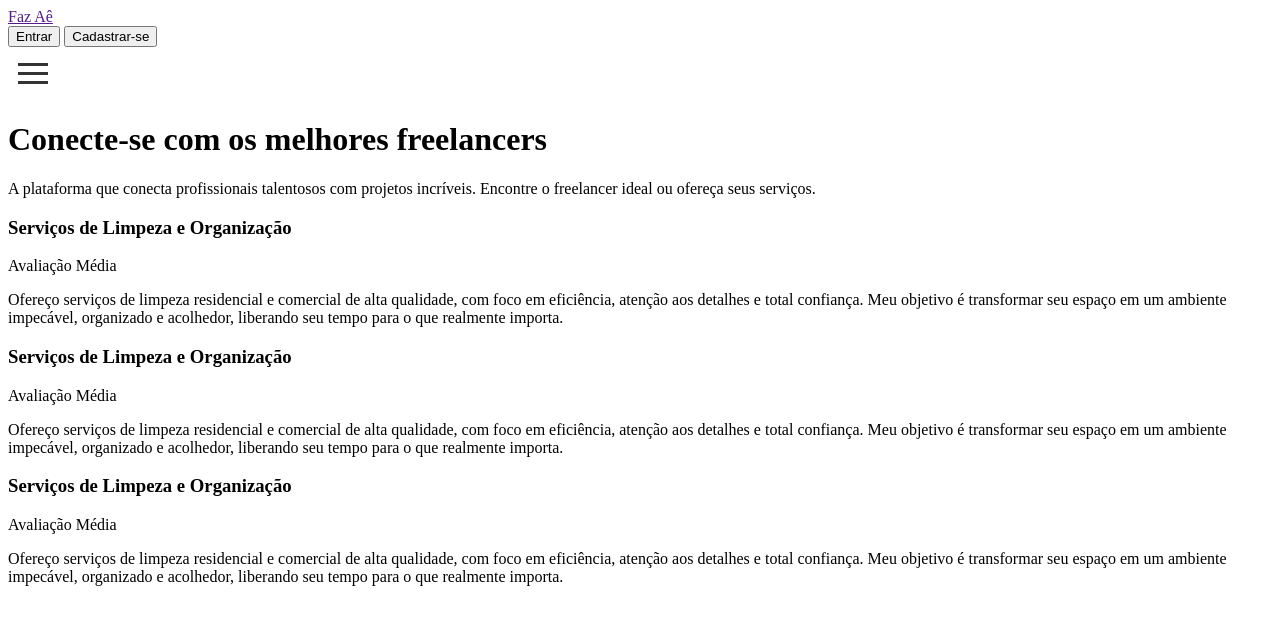
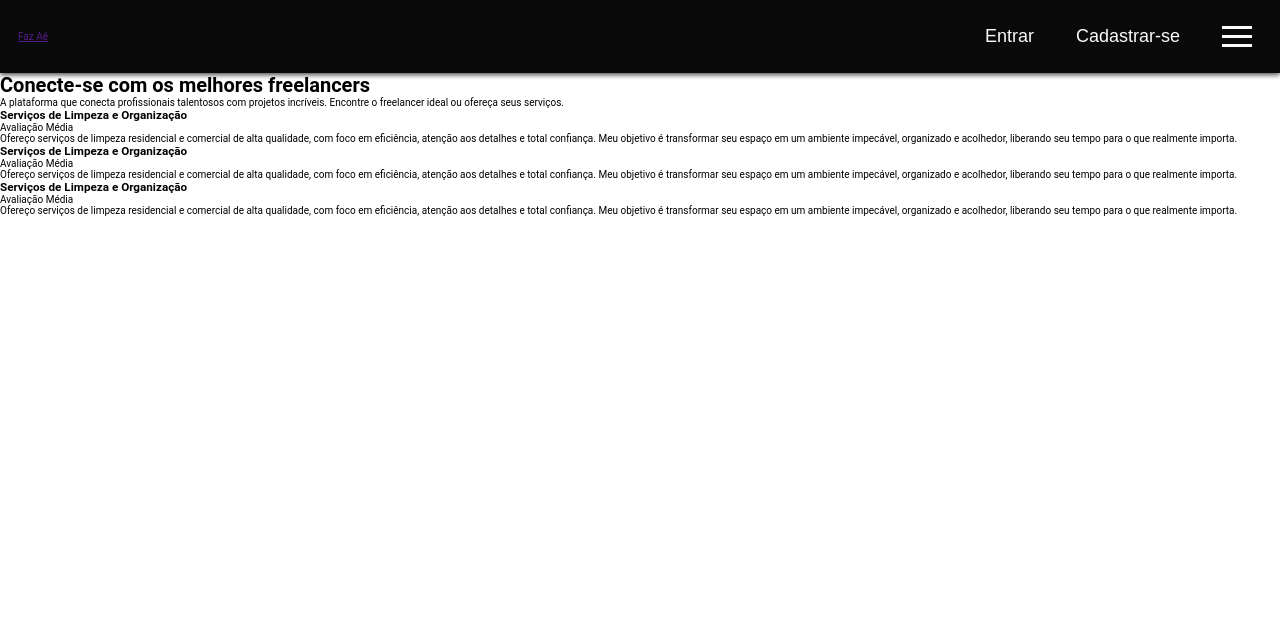
Before and after one commit to isqueiro134/projeto-faz-ae, a website: page src/html/home.html in a window 1280 px wide. Drawn offline with Linux system fonts and the light colour scheme.

Commit message:
feat(root folder/home.html): Add .gitignore to the root folder/styling header

```diff
--- a/src/css/home.css
+++ b/src/css/home.css
@@ -1,4 +1,56 @@
-.sidebar {}
+* {
+    margin: 0;
+    padding: 0;
+    box-sizing: border-box;
+}
+
+@import url('https://fonts.googleapis.com/css2?family=Roboto:ital,wght@0,100..900;1,100..900&display=swap');
+
+body {
+    font-family: "Roboto", sans-serif;
+}
+
+html {
+    font-size: 62.5%;
+    /* 10px */
+}
+
+header {
+    background-color: #0A0A0A;
+    padding: 1rem 1.8rem;
+    box-shadow: 0 0.2rem 0.5rem 0 #4f4f4f;
+}
+
+.nav-header {
+    display: flex;
+    justify-content: space-between;
+    align-items: center;
+}
+
+.bts-container {
+    display: flex;
+    align-items: center;
+    justify-content: end;
+    gap: 2.2rem;
+}
+
+.header-bts {
+    color: #FAFAFA;
+    background-color: #0A0A0A;
+    border: 1px;
+    border-radius: 1rem;
+    font-size: 1.8rem;
+    padding: 1rem;
+}
+
+.header-bts:hover {
+    background-color: #424242;
+}
+
+.active {
+    background-color: #FAFAFA;
+    color: #171717;
+}
 
 /* Estilo do botão hambúrguer */
 .menu-hamburguer {
@@ -17,7 +69,7 @@
     display: block;
     width: 30px;
     height: 3px;
-    background-color: #333;
+    background-color: #FAFAFA;
     margin: 6px 0;
     transition: transform 0.3s ease-in-out;
 }
--- a/src/html/home.html
+++ b/src/html/home.html
@@ -15,9 +15,9 @@
             <div class="icon">
                 <a href="">Faz Aê</a>
             </div>
-            <div class="header-bts">
-                <button>Entrar</button>
-                <button>Cadastrar-se</button>
+            <div class="bts-container">
+                <button class="header-bts">Entrar</button>
+                <button class="header-bts">Cadastrar-se</button>
 
                 <button class="menu-hamburguer" aria-expanded="false" aria-controls="menu-principal">
                     <span class="linha"></span>
@@ -41,7 +41,7 @@
         </aside>
 
         <main class="main-content">
-            <div>
+            <div class="main-header">
                 <h1>Conecte-se com os melhores freelancers</h1>
                 <p>A plataforma que conecta profissionais talentosos com projetos incríveis. Encontre o freelancer ideal
                     ou ofereça seus serviços.</p>
```
Also changed, not shown: app.js (+19 -0 lines), package.json (+7 -2 lines), 1 other file.
